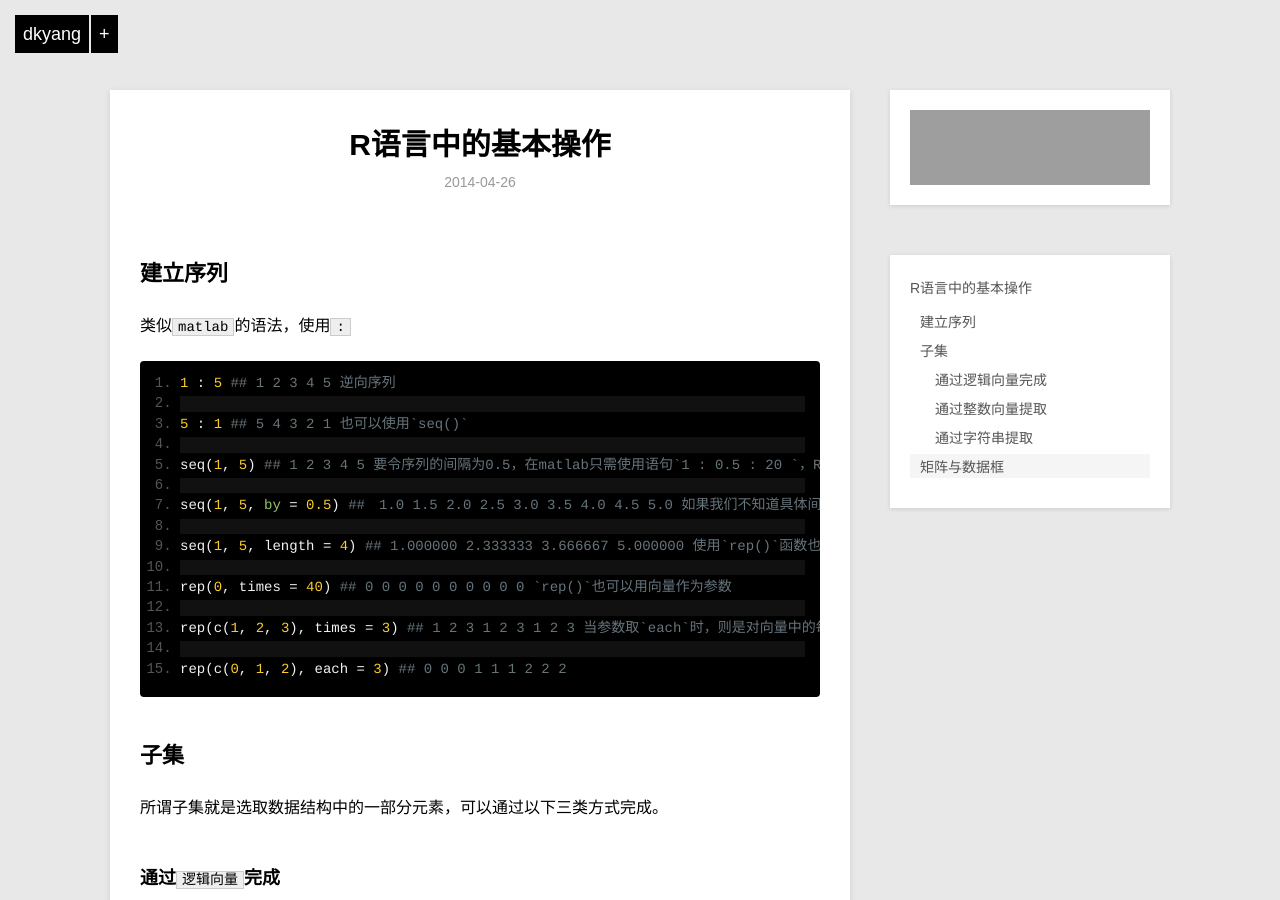
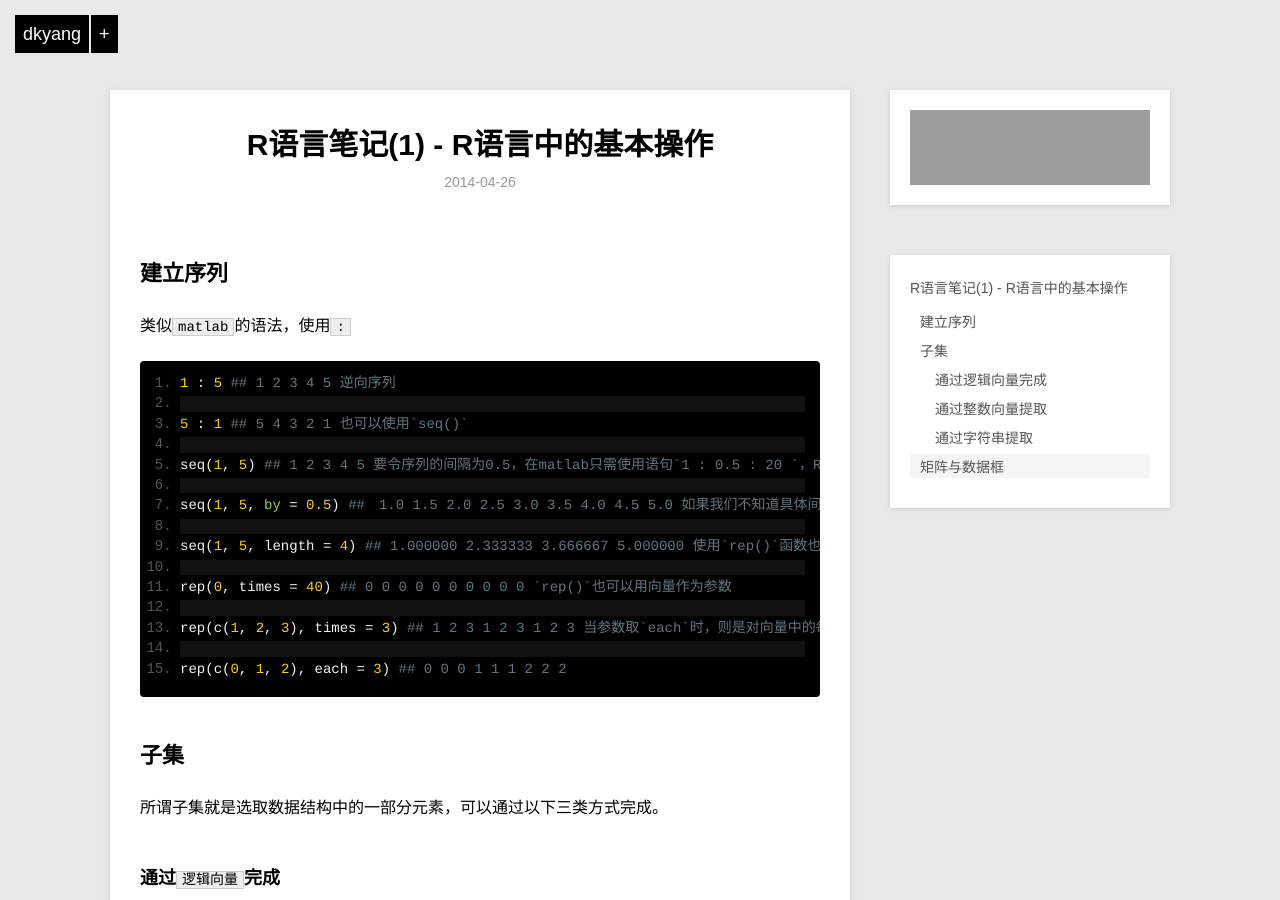
Before and after one commit to dkyang/dkyang.github.io, a Jekyll site: the page built from _posts/post/2014-4-26-r-note-1.md, in a window 1280 px wide and 900 px high. Built offline with Jekyll 4.4.1, drawn with Linux system fonts in a browser that asks for light colours; Markdown is read by kramdown in place of the engine named in the settings; grey boxes are pictures that could not be loaded.

Commit message:
finish r note 1

```diff
--- a/_posts/post/2014-4-26-r-subsetting.md
+++ b/_posts/post/2014-4-26-r-note-1.md
@@ -1,7 +1,7 @@
 ---
 layout: post
-title: R语言中的基本操作
-description:
+title: R语言笔记(1) - R语言中的基本操作
+description: 一些基本的语法，不涉及控制结构
 category: post
 tags: R语言 笔记
 ---
```
